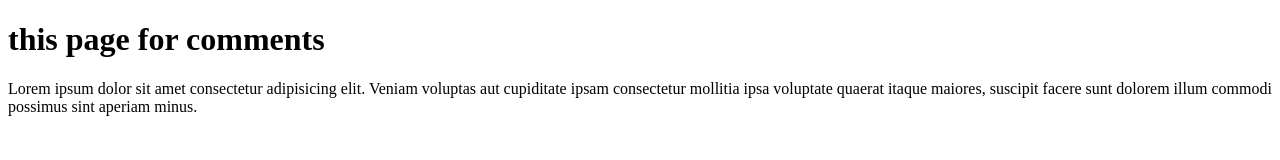
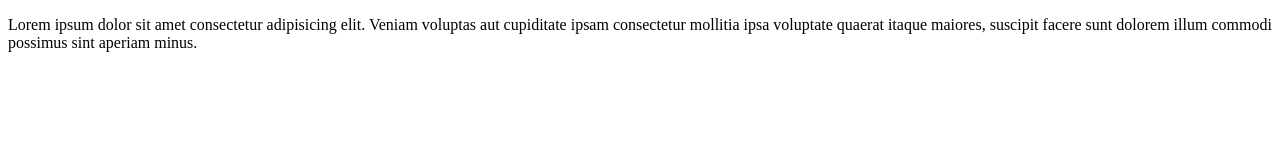
Before and after one commit to Ahmadheysami/progect_github, a plain HTML site: page comments.html in a window 1280 px wide. Drawn offline with Linux system fonts and the light colour scheme.

Commit message:
Update comments.html

```diff
--- a/comments.html
+++ b/comments.html
@@ -7,8 +7,6 @@
     <title>Document</title>
 </head>
 <body>
-    <h1>this page for comments</h1>
-
-    <p>Lorem ipsum dolor sit amet consectetur adipisicing elit. Veniam voluptas aut cupiditate ipsam consectetur mollitia ipsa voluptate quaerat itaque maiores, suscipit facere sunt dolorem illum commodi possimus sint aperiam minus.</p>
+	<p>Lorem ipsum dolor sit amet consectetur adipisicing elit. Veniam voluptas aut cupiditate ipsam consectetur mollitia ipsa voluptate quaerat itaque maiores, suscipit facere sunt dolorem illum commodi possimus sint aperiam minus.</p>
 </body>
 </html>
```
